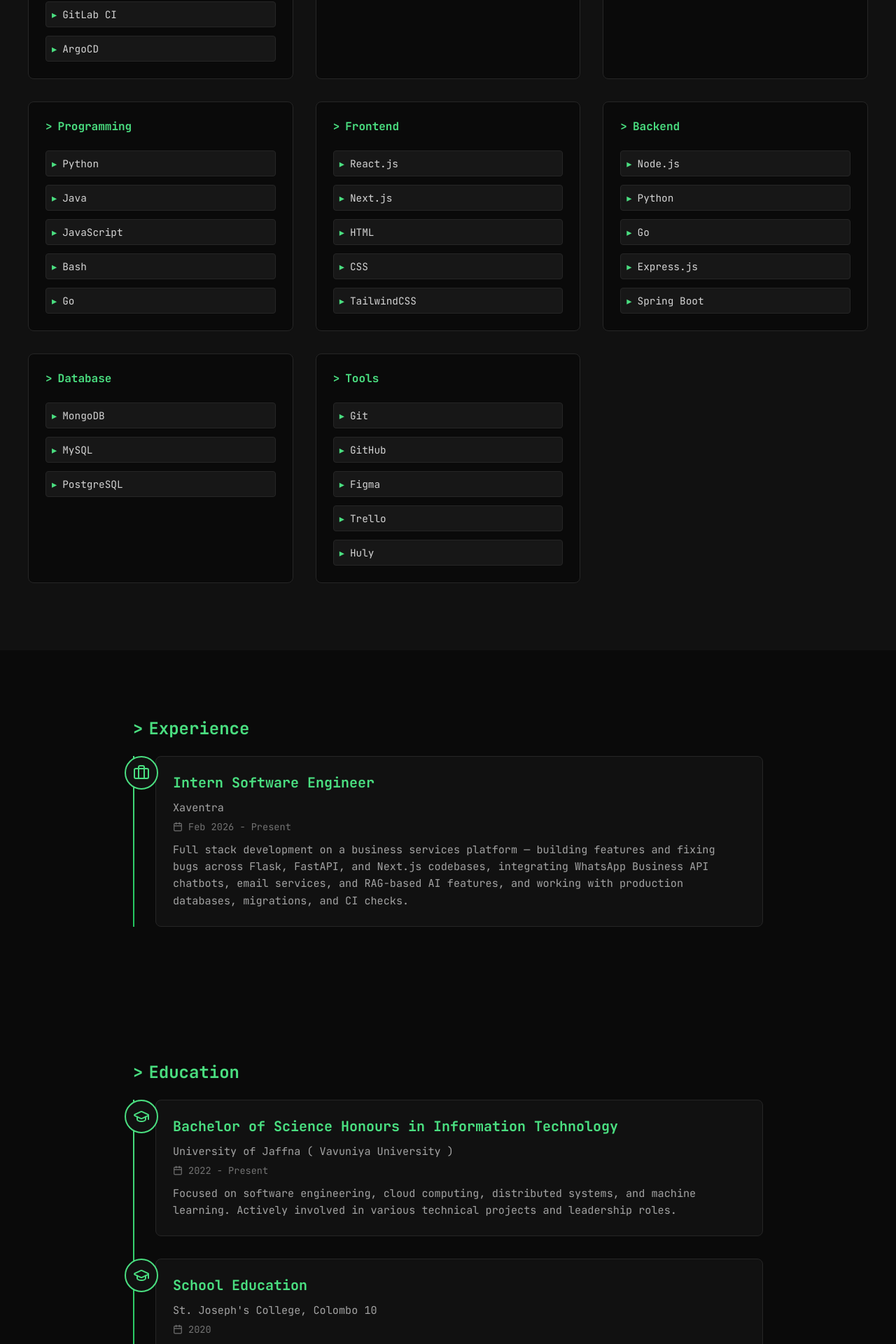
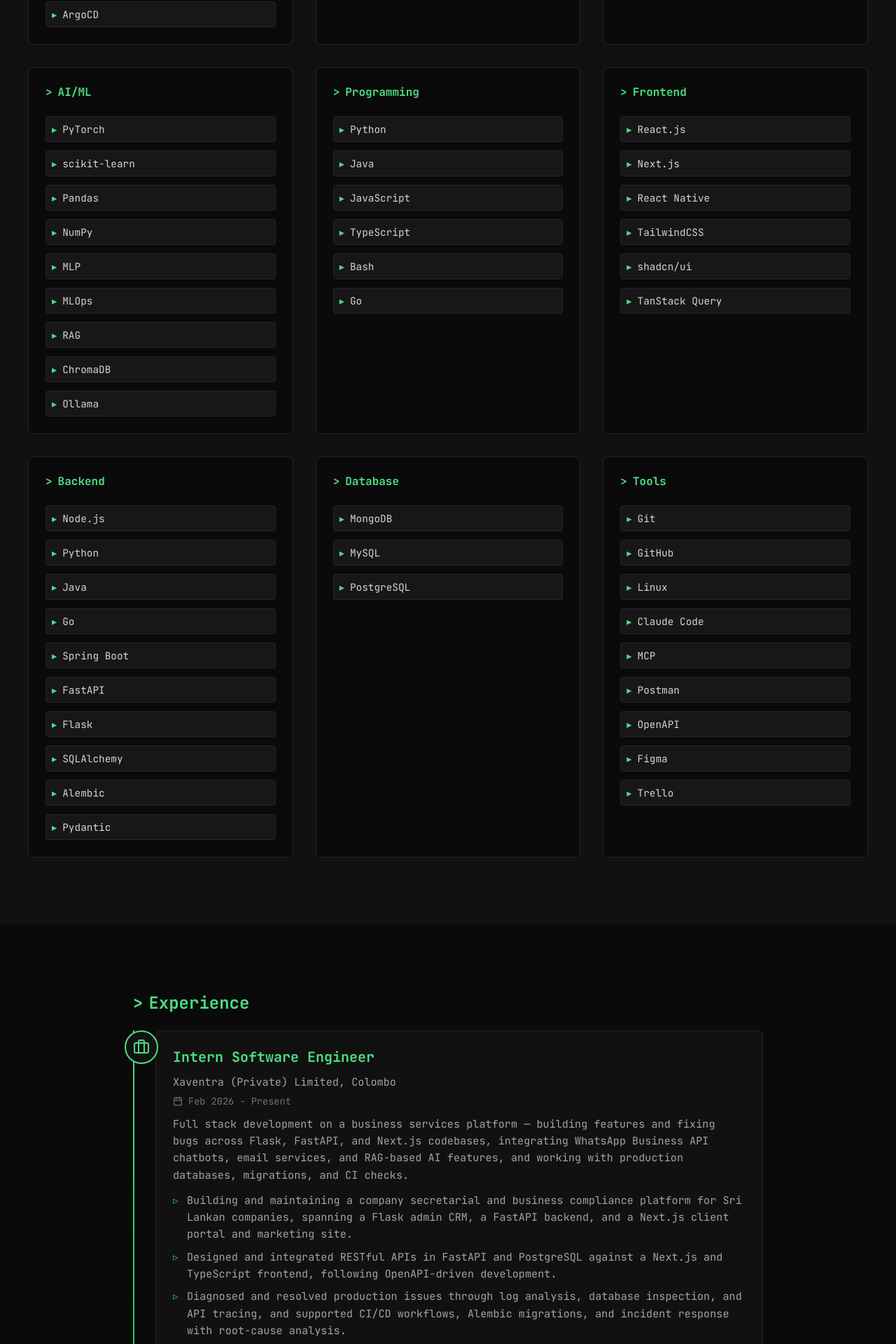
Before and after one commit to udaraKavishka/dev-portfolio, a Next.js app: page / in a window 1280 px wide. Shown: the part 3760-5680 px from the top of the page at 70% size. Built offline with nearby package versions, Linux system fonts and the light colour scheme.

Commit message:
Update Udara Nalawansa's portfolio details, enhance experience section with highlights, and refine skills list (#19)

```diff
--- a/src/components/Experience.module.css
+++ b/src/components/Experience.module.css
@@ -99,6 +99,32 @@
     color: var(--text-secondary);
     line-height: 1.6;
     font-size: 0.95rem;
+    margin-bottom: 0.75rem;
+}
+
+.highlights {
+    display: flex;
+    flex-direction: column;
+    gap: 0.5rem;
+    list-style: none;
+    padding: 0;
+    margin: 0;
+}
+
+.highlights li {
+    position: relative;
+    padding-left: 1.25rem;
+    color: var(--text-secondary);
+    line-height: 1.6;
+    font-size: 0.95rem;
+}
+
+.highlights li::before {
+    content: '▹';
+    position: absolute;
+    left: 0;
+    color: var(--accent-secondary);
+    font-family: var(--font-mono);
 }
 
 @media (max-width: 768px) {
--- a/src/components/Experience.tsx
+++ b/src/components/Experience.tsx
@@ -43,6 +43,13 @@ export default function Experience() {
                                 {item.description && (
                                     <p className={styles.description}>{item.description}</p>
                                 )}
+                                {item.highlights && (
+                                    <ul className={styles.highlights}>
+                                        {item.highlights.map((highlight, i) => (
+                                            <li key={i}>{highlight}</li>
+                                        ))}
+                                    </ul>
+                                )}
                             </div>
                         </motion.div>
                     ))}
--- a/src/components/StructuredData.tsx
+++ b/src/components/StructuredData.tsx
@@ -49,8 +49,12 @@ export function PersonSchema() {
       "Jenkins",
       "Python",
       "Go",
+      "TypeScript",
       "React",
       "Next.js",
+      "FastAPI",
+      "Flask",
+      "PostgreSQL",
       "MLOps",
       "Infrastructure as Code",
       "Cloud Computing",
--- a/src/data/content.ts
+++ b/src/data/content.ts
@@ -13,7 +13,7 @@ export const heroData = {
     name: "Udara Nalawansa",
     roles: [
         "Intern Software Engineer @ Xaventra",
-        "Final Year Undergraduate",
+        "BSc (Hons) IT Graduate - First Class",
         "DevOps Enthusiast",
         "Full Stack Developer",
         "Software Engineer",
@@ -150,6 +150,7 @@ export const projectsData: ProjectItem[] = [
 export const skillsData = [
     // Cloud and DevOps
     { name: 'AWS', category: 'Cloud' },
+    { name: 'GCP', category: 'Cloud' },
     { name: 'Docker', category: 'Containerization' },
     { name: 'Kubernetes', category: 'Orchestration' },
     { name: 'Docker Compose', category: 'Containerization' },
@@ -158,7 +159,6 @@ export const skillsData = [
     // CI/CD
     { name: 'Jenkins', category: 'CI/CD' },
     { name: 'GitHub Actions', category: 'CI/CD' },
-    { name: 'Nexus', category: 'CI/CD' },
     { name: 'SonarQube', category: 'CI/CD' },
     { name: 'GitLab CI', category: 'CI/CD' },
     { name: 'ArgoCD', category: 'CI/CD' },
@@ -171,27 +171,46 @@ export const skillsData = [
     { name: 'Prometheus', category: 'Monitoring' },
     { name: 'Grafana', category: 'Monitoring' },
     { name: 'ELK Stack', category: 'Monitoring' },
+    { name: 'Sentry', category: 'Monitoring' },
+
+    // AI and Machine Learning
+    { name: 'PyTorch', category: 'AI/ML' },
+    { name: 'scikit-learn', category: 'AI/ML' },
+    { name: 'Pandas', category: 'AI/ML' },
+    { name: 'NumPy', category: 'AI/ML' },
+    { name: 'MLP', category: 'AI/ML' },
+    { name: 'MLOps', category: 'AI/ML' },
+    { name: 'RAG', category: 'AI/ML' },
+    { name: 'ChromaDB', category: 'AI/ML' },
+    { name: 'Ollama', category: 'AI/ML' },
 
     // Programming and Scripting
     { name: 'Python', category: 'Programming' },
     { name: 'Java', category: 'Programming' },
     { name: 'JavaScript', category: 'Programming' },
+    { name: 'TypeScript', category: 'Programming' },
     { name: 'Bash', category: 'Programming' },
     { name: 'Go', category: 'Programming' },
 
     // Frontend
     { name: 'React.js', category: 'Frontend' },
     { name: 'Next.js', category: 'Frontend' },
-    { name: 'HTML', category: 'Frontend' },
-    { name: 'CSS', category: 'Frontend' },
+    { name: 'React Native', category: 'Frontend' },
     { name: 'TailwindCSS', category: 'Frontend' },
+    { name: 'shadcn/ui', category: 'Frontend' },
+    { name: 'TanStack Query', category: 'Frontend' },
 
     // Backend
     { name: 'Node.js', category: 'Backend' },
     { name: 'Python', category: 'Backend' },
+    { name: 'Java', category: 'Backend' },
     { name: 'Go', category: 'Backend' },
-    { name: 'Express.js', category: 'Backend' },
     { name: 'Spring Boot', category: 'Backend' },
+    { name: 'FastAPI', category: 'Backend' },
+    { name: 'Flask', category: 'Backend' },
+    { name: 'SQLAlchemy', category: 'Backend' },
+    { name: 'Alembic', category: 'Backend' },
+    { name: 'Pydantic', category: 'Backend' },
 
     // Databases
     { name: 'MongoDB', category: 'Database' },
@@ -201,9 +220,13 @@ export const skillsData = [
     // Tools and Collaboration
     { name: 'Git', category: 'Tools' },
     { name: 'GitHub', category: 'Tools' },
+    { name: 'Linux', category: 'Tools' },
+    { name: 'Claude Code', category: 'Tools' },
+    { name: 'MCP', category: 'Tools' },
+    { name: 'Postman', category: 'Tools' },
+    { name: 'OpenAPI', category: 'Tools' },
     { name: 'Figma', category: 'Tools' },
     { name: 'Trello', category: 'Tools' },
-    { name: 'Huly', category: 'Tools' },
 ];
 
 interface ExperienceItem {
@@ -211,15 +234,21 @@ interface ExperienceItem {
     company: string;
     period: string;
     description?: string;
+    highlights?: string[];
     link?: string;
 }
 
 export const experienceData: ExperienceItem[] = [
     {
         role: 'Intern Software Engineer',
-        company: 'Xaventra',
+        company: 'Xaventra (Private) Limited, Colombo',
         period: 'Feb 2026 - Present',
         description: 'Full stack development on a business services platform — building features and fixing bugs across Flask, FastAPI, and Next.js codebases, integrating WhatsApp Business API chatbots, email services, and RAG-based AI features, and working with production databases, migrations, and CI checks.',
+        highlights: [
+            'Building and maintaining a company secretarial and business compliance platform for Sri Lankan companies, spanning a Flask admin CRM, a FastAPI backend, and a Next.js client portal and marketing site.',
+            'Designed and integrated RESTful APIs in FastAPI and PostgreSQL against a Next.js and TypeScript frontend, following OpenAPI-driven development.',
+            'Diagnosed and resolved production issues through log analysis, database inspection, and API tracing, and supported CI/CD workflows, Alembic migrations, and incident response with root-cause analysis.',
+        ],
     },
 ];
 
@@ -232,10 +261,10 @@ interface EducationItem {
 
 export const educationData: EducationItem[] = [
     {
-        degree: 'Bachelor of Science Honours in Information Technology',
+        degree: 'Bachelor of Science Honours in Information Technology - First Class',
         institution: 'University of Jaffna ( Vavuniya University )',
-        period: '2022 - Present',
-        description: 'Focused on software engineering, cloud computing, distributed systems, and machine learning. Actively involved in various technical projects and leadership roles.',
+        period: '2022 - 2026 (transcript pending)',
+        description: 'Completed with First Class Honours and a GPA of 3.77. Focused on software engineering, cloud computing, distributed systems, and machine learning. Actively involved in various technical projects and leadership roles.',
     },
     {
         degree: 'School Education',
```
Also changed, not shown: public/llms.txt, 1 other file (tests, documents, lock files or other folders).
